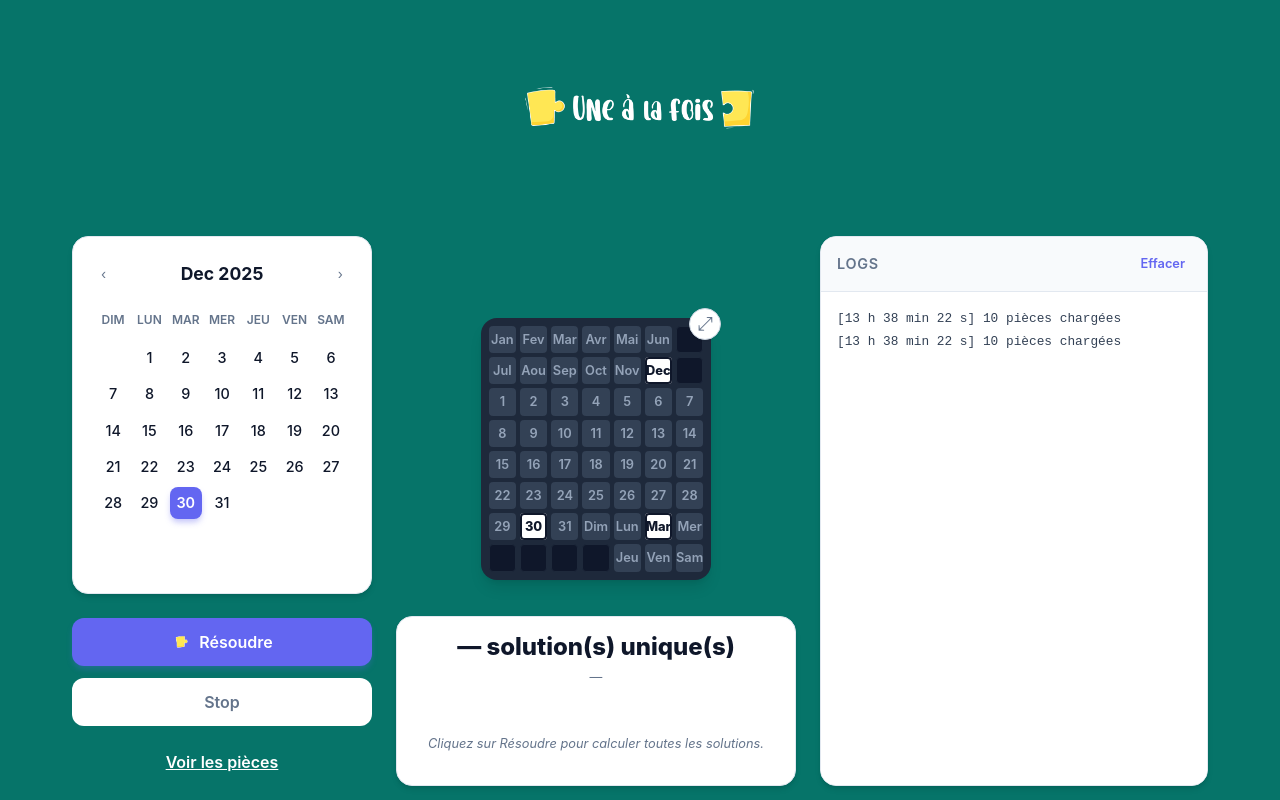
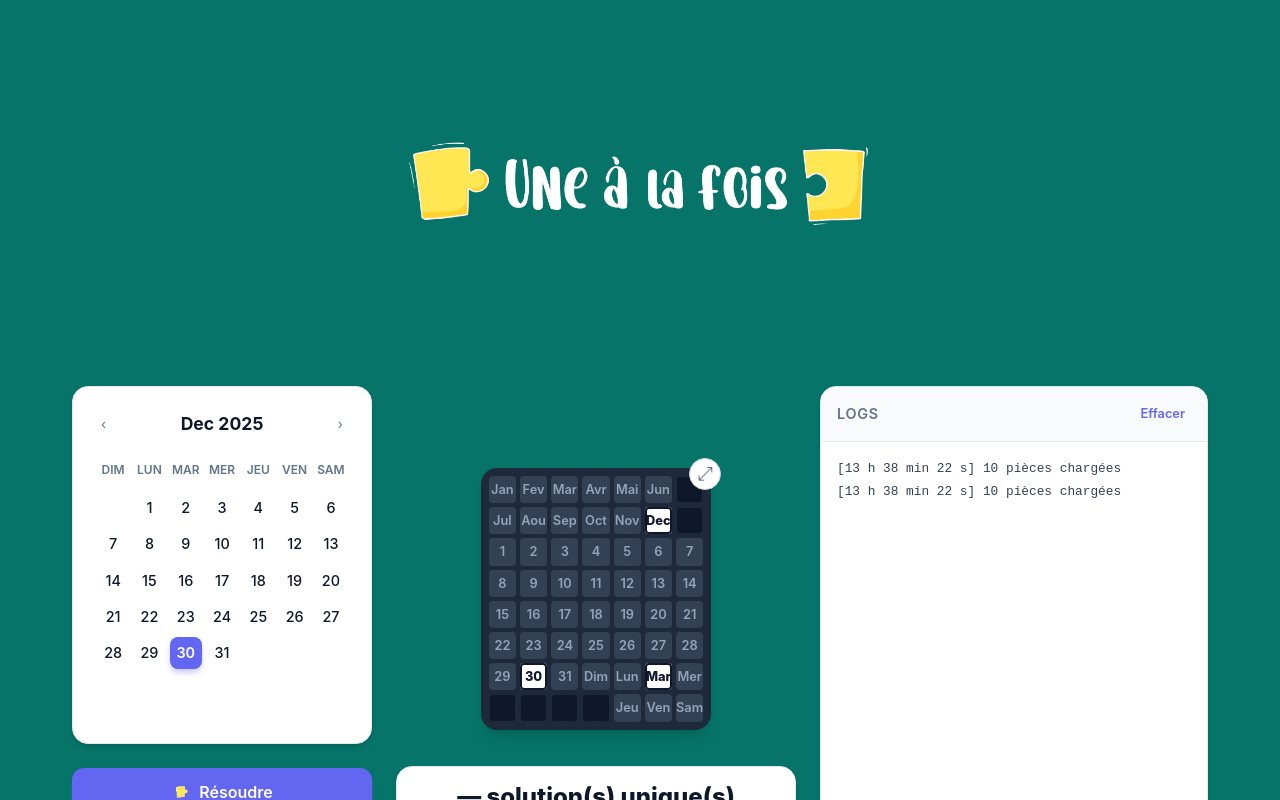
Before and after one commit to jeepee-star/Puzzle-Solver, a React (Vite) app: page / in a window 1280 px wide. Shown: the top 800 px of the page. Built offline with nearby package versions, Linux system fonts and the light colour scheme.

Commit message:
UI: Double header logo size

```diff
--- a/src/App.css
+++ b/src/App.css
@@ -22,7 +22,7 @@ body {
 .app__logo {
   max-width: 100%;
   height: auto;
-  max-height: 150px;
+  max-height: 300px;
   /* Reasonable max height for logo */
   object-fit: contain;
 }
```
